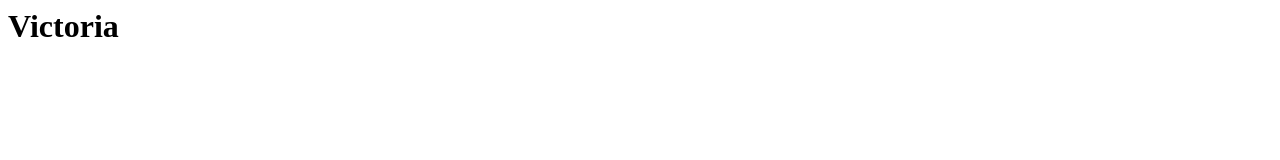
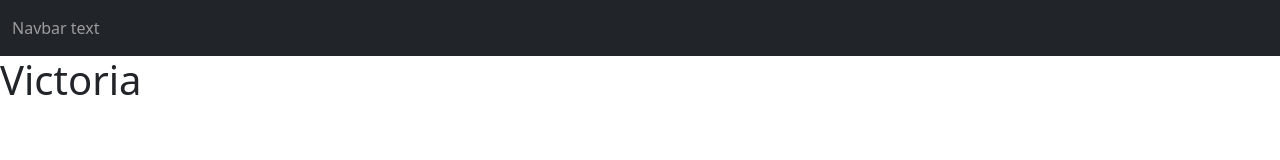
Before and after one commit to alexw1983/session-7, a plain HTML site: page victoria.html in a window 1280 px wide. Drawn offline with nearby package versions, Linux system fonts and the light colour scheme.

Commit message:
Added Victoria page to see if it works!

```diff
--- a/victoria.html
+++ b/victoria.html
@@ -1,6 +1,17 @@
 <html>
 
 <head>
+<!-- Latest compiled and minified CSS -->
+<link href="https://cdn.jsdelivr.net/npm/bootstrap@5.1.3/dist/css/bootstrap.min.css" rel="stylesheet">
+
+<!-- Latest compiled JavaScript -->
+<script src="https://cdn.jsdelivr.net/npm/bootstrap@5.1.3/dist/js/bootstrap.bundle.min.js"></script>
+
+<nav class="navbar navbar-expand-sm bg-dark navbar-dark">
+    <div class="container-fluid">
+      <span class="navbar-text">Navbar text</span>
+    </div>
+  </nav>
 
 </head>
 
```
